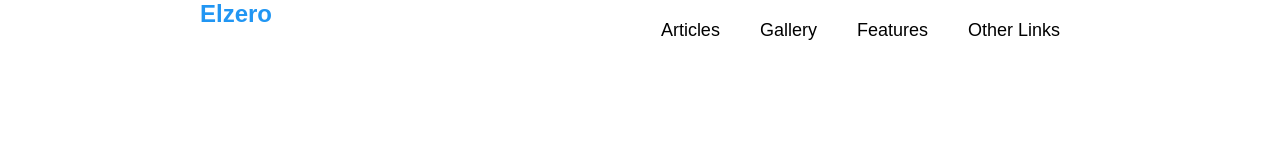
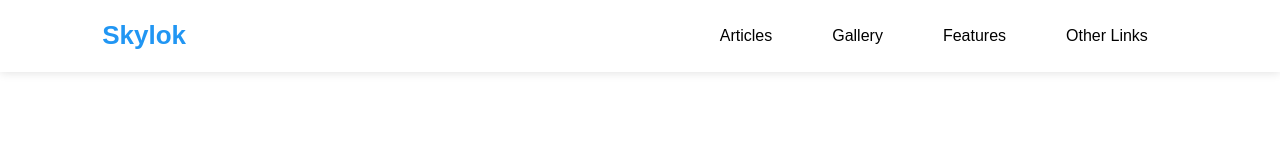
Before and after one commit to Skylok-24/HTML-and-CSS-Zero-Template-, a plain HTML site: page index.html in a window 1280 px wide. Drawn offline with Linux system fonts and the light colour scheme.

Commit message:
finish the navegation bar

```diff
--- a/CSS/Style.css
+++ b/CSS/Style.css
@@ -1,35 +1,155 @@
 :root {
     --main-color : #2196f3;
+    --main-color-alt : #1787e0;
+    --main-transition : 0.3s;
+}
+* {
+    -webkit-box-sizing: border-box;
+    -moz-box-sizing: border-box;
+    box-sizing: border-box;
+}
+a {
+    text-decoration: none;
 }
 body {
     font-family: "cario" , sans-serif;
 }
+html {
+    scroll-behavior: smooth;
+}
+
+ul {
+    list-style-type: none;
+    margin: 0;
+    padding: 0;
+}
+
+@media (min-width: 576px) {
+    .container {
+        width: 540px;
+        margin-left: auto;
+        margin-right: auto;
+    }
+}
+
+@media (min-width: 768px) {
+    .container {
+        width: 730px;
+        margin-left: auto;
+        margin-right: auto;
+    }
+}
+
+@media (min-width: 992px) {
+    .container {
+        width: 960px;
+        margin-left: auto;
+        margin-right: auto;
+    }
+}
+
+@media (min-width: 1200px) {
+    .container {
+        width: 1170px;
+        margin-left: auto;
+        margin-right: auto;
+    }
+}
+
+@media (min-width: 1400px) {
+    .container {
+        width: 1370px;
+        margin-left: auto;
+        margin-right: auto;
+    }
+}
 
 /*start header*/
+
 .nav {
+    background-color: white;
+    position: relative;
+    -webkit-box-shadow: 0 0 10px #ddd;
+    -moz-box-shadow: 0 0 10px #ddd;
+    box-shadow: 0 0 10px #ddd;
+}
+
+.nav .container {
     display: flex;
-    justify-content: space-between;
-    padding: 0px 200px;
+    justify-content: space-around;
+    align-items: center;
+    flex-wrap: wrap;
+    gap: 35%;
 }
+
+.nav .logo {
+    color: var(--main-color);
+    font-weight: bold;
+    font-size: 26px;
+    height: 72px;
+    display: flex;
+    justify-content: center;
+    align-items: center;
+}
+
+@media (max-width: 767px) {
+    .nav .logo {
+        width: 100%;
+        height: 50px;
+    }
+}
+
 .nav ul {
-    list-style: none;
     display: flex;
 }
+
+@media (max-width: 767px) {
+    .nav ul {
+        margin: auto;
+    }
+}
+
+.nav li {
+    transition: var(--main-transition);
+}
+
 .nav li a {
-    text-decoration: none;
+    display: flex;
+    justify-content: center;
+    align-items: center;
+    height: 72px;
+    position: relative;
     color: black;
-    font-size: 18px;
+    padding: 0 30px;
+    overflow: hidden;
 }
-.nav h2 {
-    color: var(--main-color);
+
+@media (max-width: 767px) {
+    .nav li a {
+        padding: 10px;
+        font-size: 14px;
+        height: 40px;
+    }
 }
+
 .nav li:hover a {
     color: var(--main-color);
+    background-color: #fafafa;
 }
-.nav li:hover {
-    border-top: solid var(--main-color) 5px;
+
+.nav li a::before {
+    content: "";
+    position: absolute;
+    width: 100%;
+    height: 4px;
+    background-color: var(--main-color);
+    top: 0;
+    left: -100%;
+    transition: var(--main-transition);
 }
-.nav li {
-    padding:  20px;
+
+.nav li:hover a::before {
+    left: 0;
 }
+
 /*end header*/
--- a/index.html
+++ b/index.html
@@ -13,12 +13,13 @@
     <link rel="preconnect" href="https://fonts.googleapis.com" />
     <link rel="preconnect" href="https://fonts.gstatic.com" crossorigin />
     <link href="https://fonts.googleapis.com/css2?family=Cairo:wght@300;400;700&display=swap" rel="stylesheet" />
-    <title>Zero</title>
+    <title>Lokman</title>
 </head>
 <body>
 <!--     start header-->
      <div class="nav">
-         <h2>Elzero</h2>
+         <div class="container">
+             <a href="http://" class="logo">Skylok</a>
              <ul>
                  <li><a href="">Articles</a></li>
                  <li><a href="">Gallery</a></li>
@@ -26,6 +27,7 @@
                  <li><a href="">Other Links</a></li>
              </ul>
          </div>
+     </div>
 <!--end header-->
 </body>
 </html>
```
Lines whose indentation alone changed are shown as unchanged.
